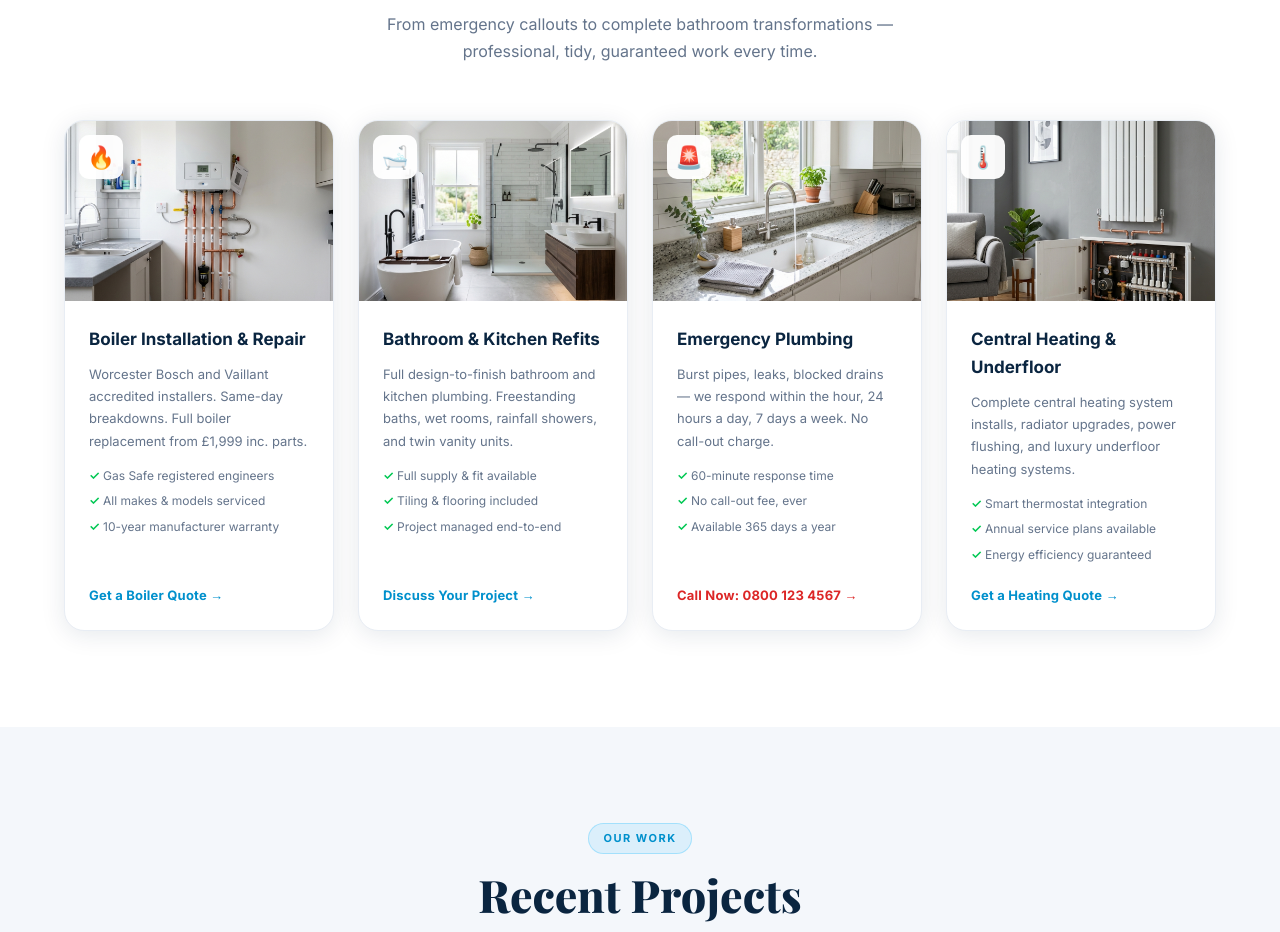
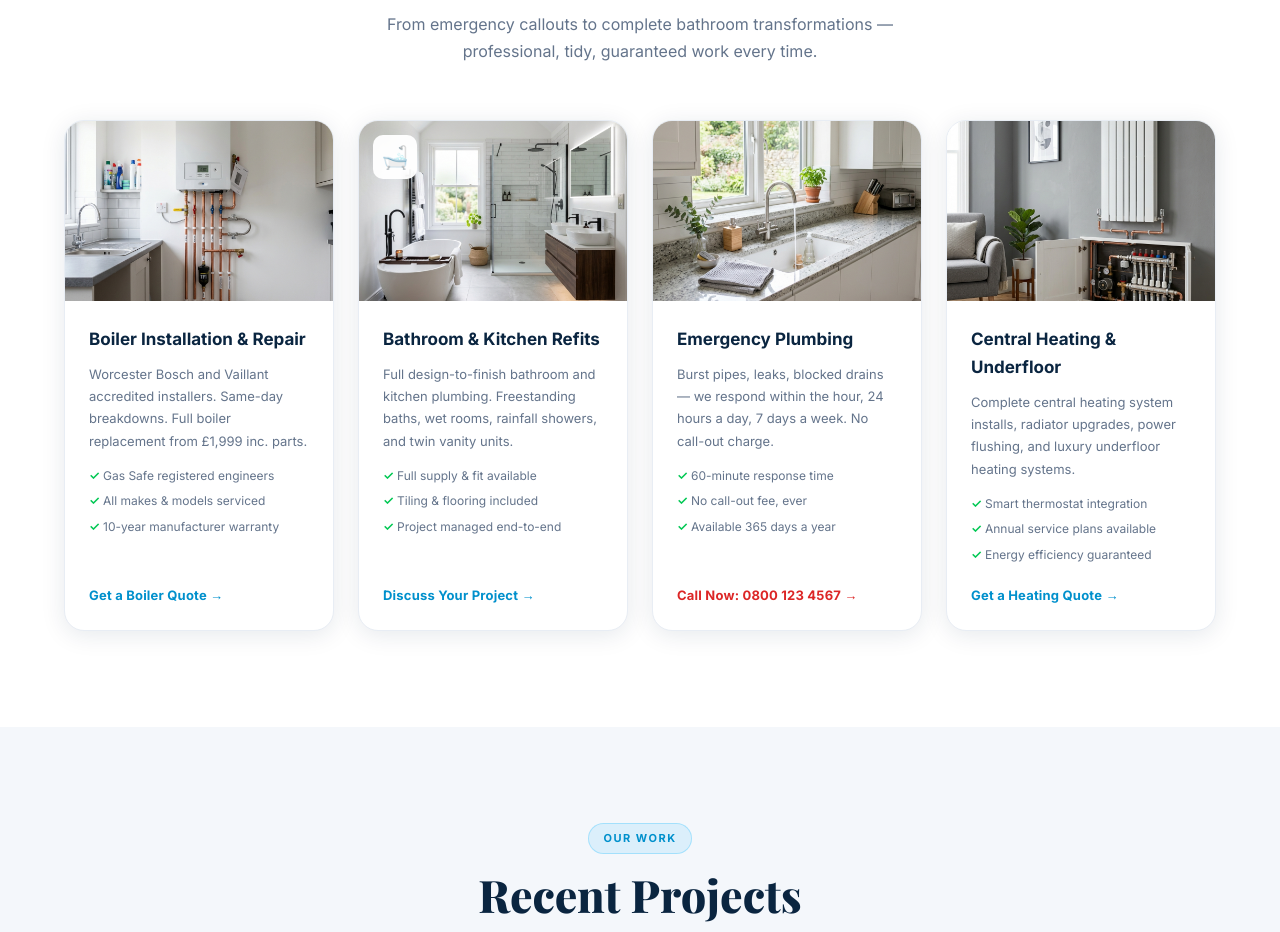
Before and after one commit to TradeCraftWeb/Premier-Plumbing, a plain HTML site: page index.html in a window 1280 px wide. Shown: the part 1142-2074 px from the top of the page. Drawn offline with nearby package versions, Linux system fonts and the light colour scheme.

Commit message:
Removed Icons from What We Do sections

```diff
--- a/index.html
+++ b/index.html
@@ -109,7 +109,7 @@
       <div class="service-card">
         <div class="sc-img">
           <img src="images/gallery_boiler.png" alt="Boiler installation Lincolnshire" />
-          <div class="sc-icon">🔥</div>
+          <!--<div class="sc-icon">🔥</div>-->
         </div>
         <div class="sc-body">
           <h3>Boiler Installation &amp; Repair</h3>
@@ -143,7 +143,7 @@
       <div class="service-card">
         <div class="sc-img">
           <img src="images/gallery_kitchen.png" alt="Emergency plumber Lincolnshire" />
-          <div class="sc-icon">🚨</div>
+          <!--<div class="sc-icon">🚨</div>-->
         </div>
         <div class="sc-body">
           <h3>Emergency Plumbing</h3>
@@ -160,7 +160,7 @@
       <div class="service-card">
         <div class="sc-img">
           <img src="images/gallery_heating.png" alt="Central heating Lincolnshire" />
-          <div class="sc-icon">🌡️</div>
+          <!--<div class="sc-icon">🌡️</div>-->
         </div>
         <div class="sc-body">
           <h3>Central Heating &amp; Underfloor</h3>
```
